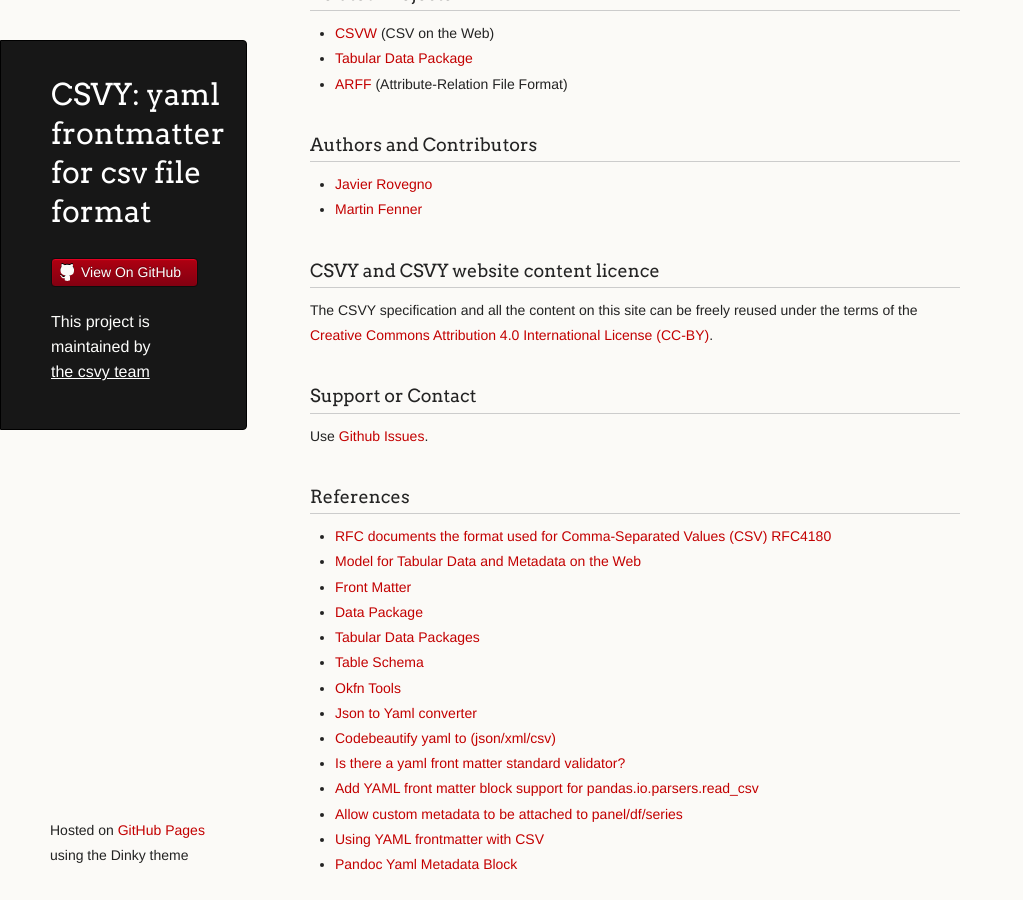
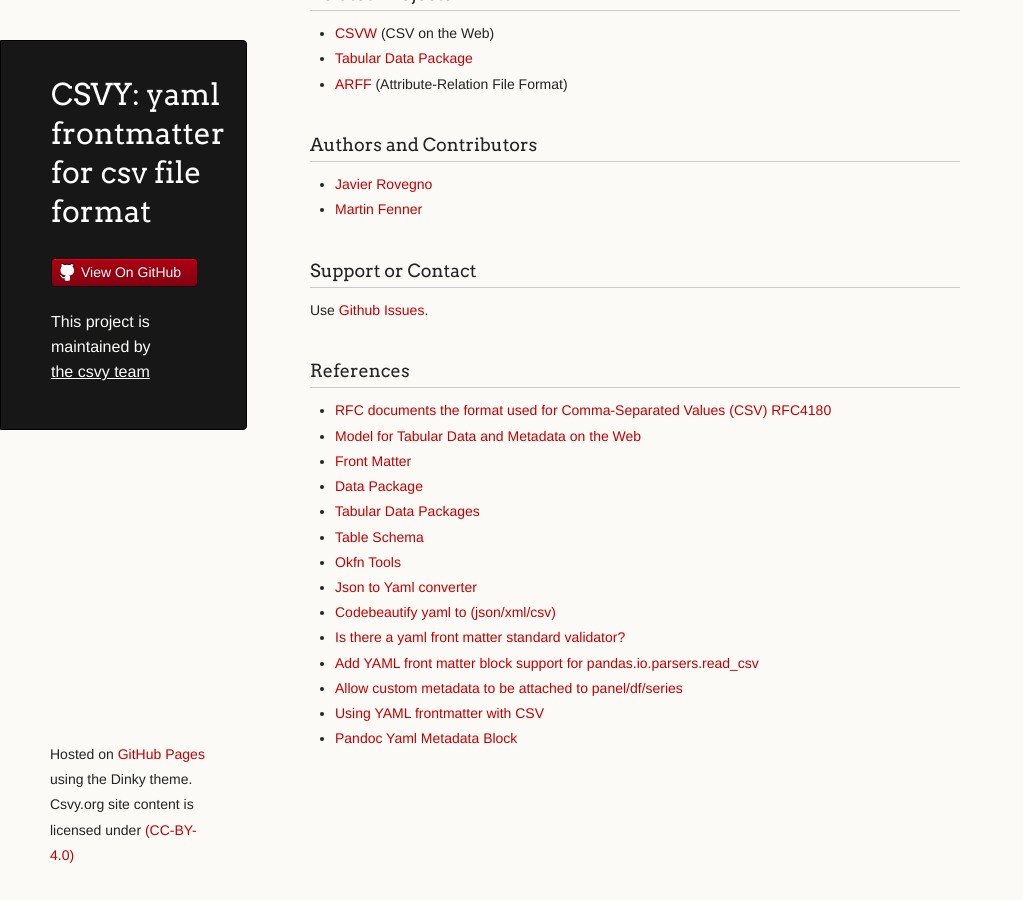
Before and after one commit to csvy/csvy.github.io, a Jekyll site: the page built from index.md, in a window 1280 px wide and 900 px high, scrolled down 2009 px. Shown: the whole window, without its empty margins (0-1023 px from the left). Built offline with Jekyll 4.4.1, drawn with Linux system fonts in a browser that asks for light colours; our own code applies the rules of GitHub Pages for plain Markdown files.

Commit message:
Moved license

```diff
--- a/_layouts/index.html
+++ b/_layouts/index.html
@@ -31,7 +31,11 @@
         {{content}}
       </section>
       <footer>
-        <p><small>Hosted on <a href="https://pages.github.com">GitHub Pages</a> using the Dinky theme</small></p>
+        <p>
+          <small>Hosted on <a href="https://pages.github.com">GitHub Pages</a> using the Dinky theme.
+                Csvy.org site content is licensed under <a href="https://creativecommons.org/licenses/by/4.0/">(CC-BY-4.0)</a>
+          </small>
+        </p>
       </footer>
     </div>
     <!--[if !IE]><script>fixScale(document);</script><![endif]-->
--- a/index.md
+++ b/index.md
@@ -71,10 +71,6 @@
 - [Javier Rovegno](https://github.com/jrovegno)
 - [Martin Fenner](https://github.com/mfenner)
 
-### CSVY and CSVY website content licence
-
-The CSVY specification and all the content on this site can be freely reused under the terms of the [Creative Commons Attribution 4.0 International License (CC-BY)](https://creativecommons.org/licenses/by/4.0/).
-
 ### Support or Contact
 
 Use [Github Issues](https://github.com/csvy/csvy.github.io/issues).
```
Also changed, not shown: LICENSE.md (added).
